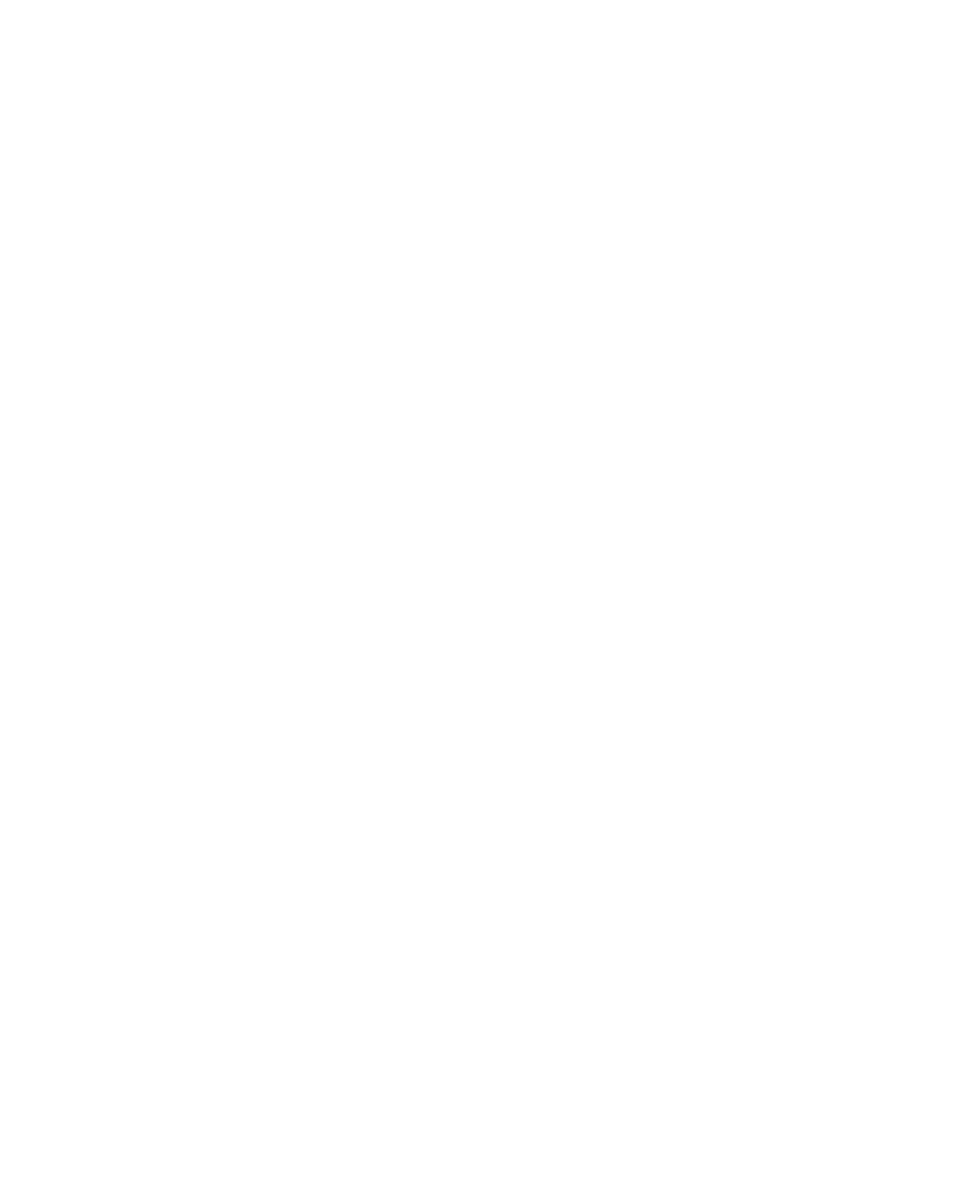
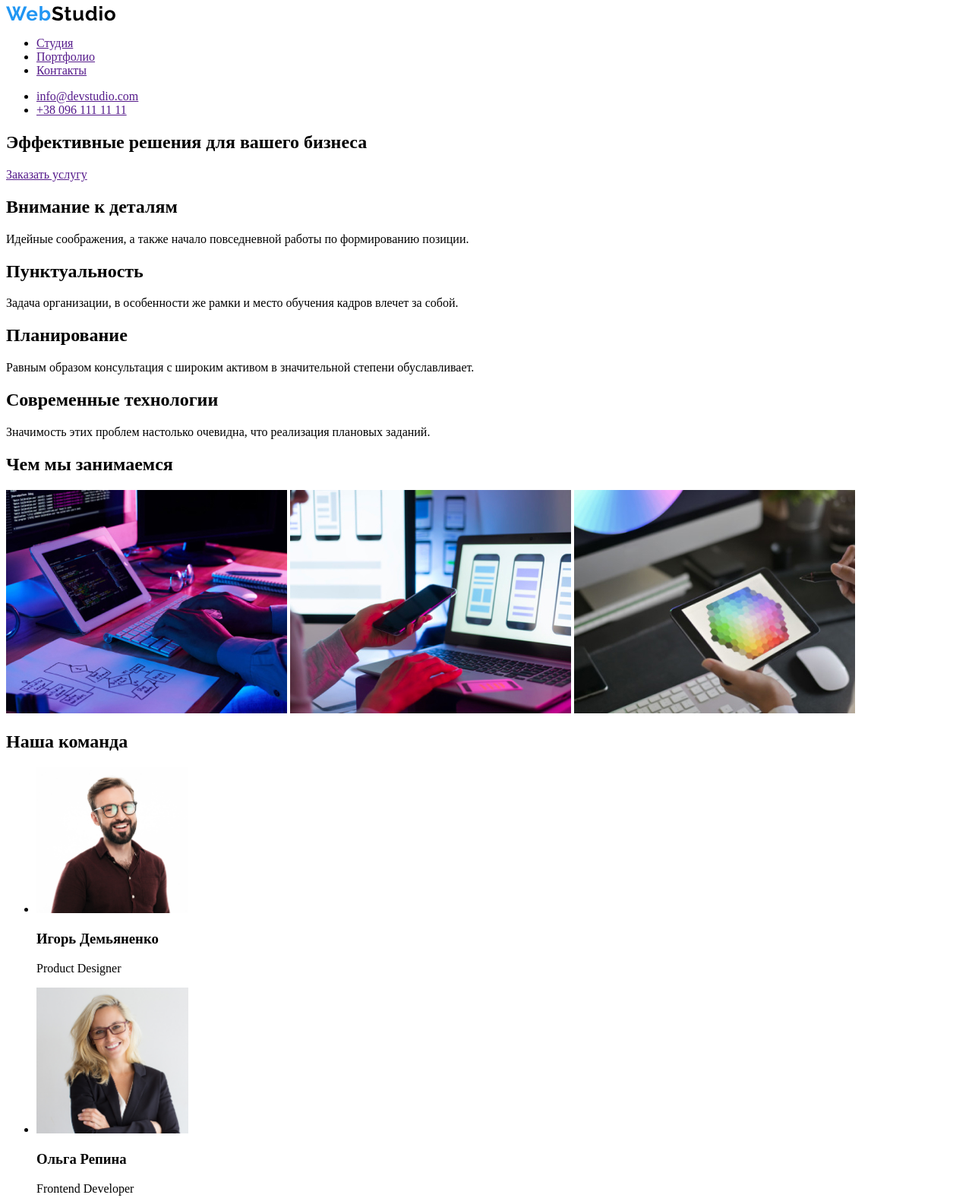
Before and after one commit to Sap4uk/goit-markup-hw-01, a plain HTML site: page homework1/index.html in a window 1280 px wide. Shown: the top 1577 px of the page at 76% size. Before the commit the page ends 800 px from the top, so only its background shows below. Drawn offline with Linux system fonts and the light colour scheme.

Commit message:
created a page html

```diff
--- a/homework1/index.html
+++ b/homework1/index.html
@@ -3,9 +3,115 @@
 <head>
     <meta charset="UTF-8">
     <meta name="viewport" content="width=device-width, initial-scale=1.0">
-    <title>Document</title>
+    <title>homework1</title>
 </head>
 <body>
+    <header>
+       <a><img src="./images/logo.svg" alt="logo"></a>
+     <nav>
+         <ul>
+         <li><a href="">Студия</a></li>
+         <li><a href="">Портфолио</a></li>
+         <li><a href="">Контакты</a></li>
+        </ul>
+        <ul>
+            <li><a href="">info@devstudio.com</a></li>
+            <li><a href="">+38 096 111 11 11</a></li>
+        </ul>
+     </nav>
+    </header>
+    <main>
+        <section>
+            <h1>Эффективные решения для вашего бизнеса</h1>
+            <a href="">Заказать услугу</a>
+        </section>
+
+        <section>
+            <div>
+                <h2>Внимание к деталям</h2>
+            <p>Идейные соображения, а также начало повседневной работы по формированию позиции.</p>
+            </div>
+
+            <div>
+                <h2>Пунктуальность</h2>
+                <p>Задача организации, в особенности же рамки и место обучения кадров влечет за собой.</p>
+            </div>
+
+            <div>
+                <h2>Планирование</h2>
+                <p>Равным образом консультация с широким активом в значительной степени обуславливает.</p>
+            </div>
+
+            <div>
+                <h2>Современные технологии</h2>
+                <p>Значимость этих проблем настолько очевидна, что реализация плановых заданий.</p>
+            </div>
+
+        </section>
+
+        <section>
+            <div>
+                <h2>Чем мы занимаемся</h2>
+                <a><img src="./images/img1.jpg" alt="img1"></a>
+                <a><img src="./images/img2.jpg" alt="img2"></a>
+                <a><img src="./images/img3.jpg" alt="img3"></a>
+            </div>
+        </section>
+        <section>
+            <h2>Наша команда</h2>
+            <ul>
+                <li>
+                    <img src="./images/igor1.jpg" alt="Игорь Демьяненко" width="200">
+                    <div>
+                        <h3>Игорь Демьяненко</h3>
+                        <p>Product Designer</p>
+                    </div>
+                </li>
+            </ul>
+
+            <ul>
+                <li>
+                    <img src="./images/olga2.jpg" alt="Ольга Репина" width="200">
+                    <div>
+                        <h3>Ольга Репина</h3>
+                        <p>Frontend Developer</p>
+                    </div>
+                </li>
+            </ul>
+
+            <ul>
+                <li>
+                    <img src="./images/nikolay3.jpg" alt="Николай Тарасов" width="200">
+                    <div>
+                        <h3>Николай Тарасов</h3>
+                        <p>Marketing</p>
+                    </div>
+                </li>
+            </ul>
+
+            <ul>
+                <li>
+                    <img src="./images/michail4.jpg" alt="Михаил Ермаков" width="200">
+                    <div>
+                        <h3>Михаил Ермаков</h3>
+                        <p>UI Designer</p>
+                    </div>
+                </li>
+            </ul>
+        </section>
+    </main>
+    <footer>
+        <a><img src="./images/logo.svg" alt="logo"></a>
+        <address>
+            <ul>
+                <li><a href="#">г. Киев, пр-т Леси Украинки, 26</a></li>
+                <li><a href="#">info@example.com</a></li>
+                <li><a href="#">+38 099 111 11 11</a></li>
+            </ul>
+        </address>
+
+
+    </footer>
 
 </body>
 </html>
```
Also changed, not shown: homework1/images/igor1.jpg (added), homework1/images/img1.jpg (added), homework1/images/img2.jpg (added), homework1/images/img3.jpg (added), homework1/images/logo.svg (added), homework1/images/michail4.jpg (added), homework1/images/nikolay3.jpg (added), homework1/images/olga2.jpg (added), 3 other files.
